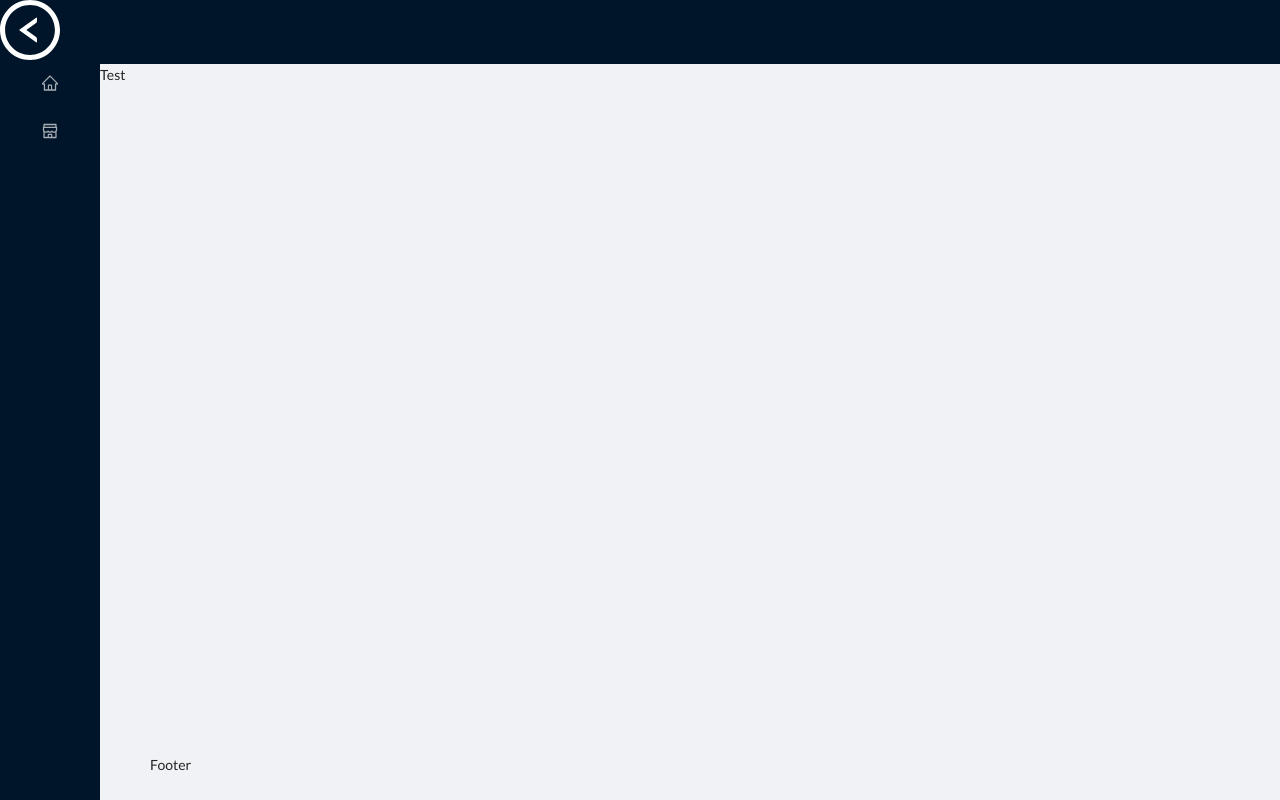
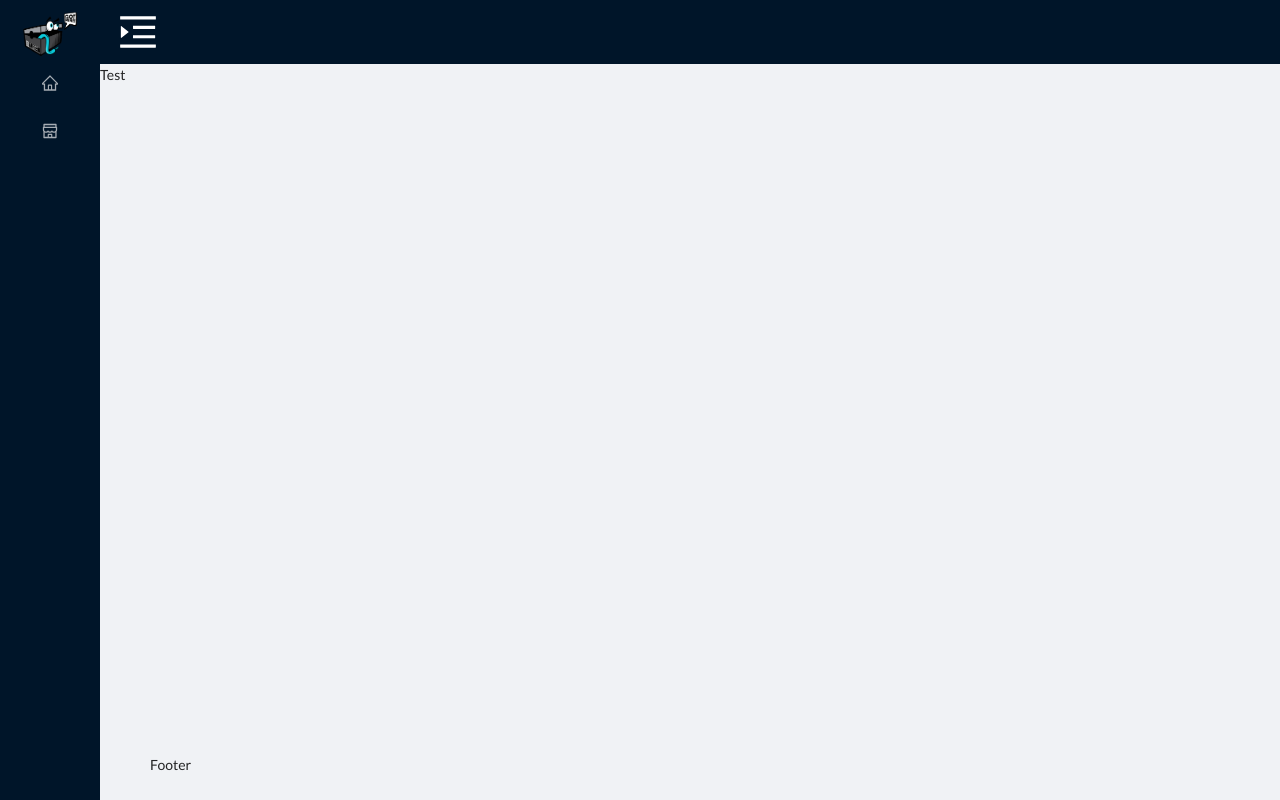
Before and after one commit to sparkyboy161/shoesstore, a React (Create React App) app: page / in a window 1280 px wide. Built offline with nearby package versions, Linux system fonts and the light colour scheme.

Commit message:
fix bug collapse

```diff
--- a/src/App.css
+++ b/src/App.css
@@ -18,3 +18,13 @@
   justify-content: center;
   font-size: 3rem;
 }
+
+.collapse-icon__container {
+  margin-left: -3%;
+  display: flex;
+  align-items: center;
+}
+
+.ant-menu {
+  width: 100% !important;
+}
--- a/src/App.js
+++ b/src/App.js
@@ -1,6 +1,8 @@
-import React from "react";
+import React, { useState } from "react";
 import { BrowserRouter as Router, Switch, Route } from "react-router-dom";
+
 import { Layout } from "antd";
+import { MenuFoldOutlined, MenuUnfoldOutlined } from "@ant-design/icons";
 
 import "./App.css";
 
@@ -11,12 +13,27 @@ import MarketplaceDetail from "./views/MarketplaceDetail";
 
 const { Header, Footer, Content } = Layout;
 
-const App = () => (
+const App = () => {
+  const [collapsed, setCollapsed] = useState(true);
+
+  const handleCollapse = () => {
+    setCollapsed(!collapsed);
+  };
+
+  return (
     <Router>
-    <Layout style={{height:"100vh"}}>
-        <SideBar />
+      <Layout style={{ height: "100vh" }}>
+        <SideBar collapsed={collapsed} handleCollapse={handleCollapse} />
         <Layout>
-        <Header></Header>
+          <Header style={{ display: "flex" }}>
+            <div onClick={handleCollapse} className="collapse-icon__container">
+              {collapsed ? (
+                <MenuUnfoldOutlined style={{ fontSize: 40, color: "white" }} />
+              ) : (
+                <MenuFoldOutlined style={{ fontSize: 40, color: "white" }} />
+              )}
+            </div>
+          </Header>
           <Content>
             <Switch>
               <Route path="/marketplace" exact>
@@ -35,5 +52,6 @@ const App = () => (
       </Layout>
     </Router>
   );
+};
 
 export default App;
--- a/src/components/Navigation/SideBar.css
+++ b/src/components/Navigation/SideBar.css
@@ -0,0 +1,14 @@
+.logo-image {
+  width: 60px;
+  height: 60px;
+  background-repeat: no-repeat;
+  background-size: cover;
+}
+
+.logo-image__container {
+  display: flex;
+  align-items: center;
+  justify-content: center;
+  color: #fff;
+  padding: 0 10px;
+}
--- a/src/components/Navigation/SideBar.js
+++ b/src/components/Navigation/SideBar.js
@@ -1,17 +1,15 @@
-import React, { useState } from "react";
+import React from "react";
 import { Layout, Menu } from "antd";
-import { HomeOutlined, ShopOutlined, LeftCircleOutlined } from "@ant-design/icons";
+import { HomeOutlined, ShopOutlined } from "@ant-design/icons";
 import { Link } from "react-router-dom";
+
+import logoImage from "../../assets/images/logo.png";
+
+import "./SideBar.css";
 
 const { Sider } = Layout;
 
-const SideBar = () => {
-  const [collapsed, setCollapsed] = useState(true);
-
-  const handleCollapse = () => {
-    setCollapsed(!collapsed);
-  };
-
+const SideBar = ({ collapsed }) => {
   return (
     <Sider
       collapsible
@@ -26,22 +24,33 @@ const SideBar = () => {
         left: 0,
       }}
     >
-      <div onClick={handleCollapse}>
-          <LeftCircleOutlined style={{ fontSize: 60, color:'white'}}/>
+      <div className="logo-image__container">
+        <img src={logoImage} className="logo-image" />
+        {!collapsed && (
+          <span style={{ textTransform: "capitalize" }}>tiệm giày của Huy</span>
+        )}
       </div>
-      <Menu theme="dark" mode="inline" >
+      <Menu theme="dark" mode="inline">
         <Menu.Item key="1" icon={<HomeOutlined />}>
-          <Link to="/" >Home</Link>
+          <Link to="/">Home</Link>
         </Menu.Item>
         <Menu.SubMenu
           key="marketplace"
           icon={<ShopOutlined />}
           title="Marketplace"
         >
-          <Menu.Item key="Monokabu"><Link to="/marketplace/monokabu" >Monokabu</Link></Menu.Item>
-          <Menu.Item key="SnkrDunk"><Link to="/marketplace/snkrdunk" >SnkrDunk</Link></Menu.Item>
-          <Menu.Item key="GOAT"><Link to="/marketplace/goat" >GOAT</Link></Menu.Item>
-          <Menu.Item key="Adidas JP"><Link to="/marketplace/adidas" >Adidas JP</Link></Menu.Item>
+          <Menu.Item key="Monokabu">
+            <Link to="/marketplace/monokabu">Monokabu</Link>
+          </Menu.Item>
+          <Menu.Item key="SnkrDunk">
+            <Link to="/marketplace/snkrdunk">SnkrDunk</Link>
+          </Menu.Item>
+          <Menu.Item key="GOAT">
+            <Link to="/marketplace/goat">GOAT</Link>
+          </Menu.Item>
+          <Menu.Item key="Adidas JP">
+            <Link to="/marketplace/adidas">Adidas JP</Link>
+          </Menu.Item>
         </Menu.SubMenu>
       </Menu>
     </Sider>
```
Also changed, not shown: src/assets/images/logo.png (added). Lines whose indentation alone changed are shown as unchanged.
